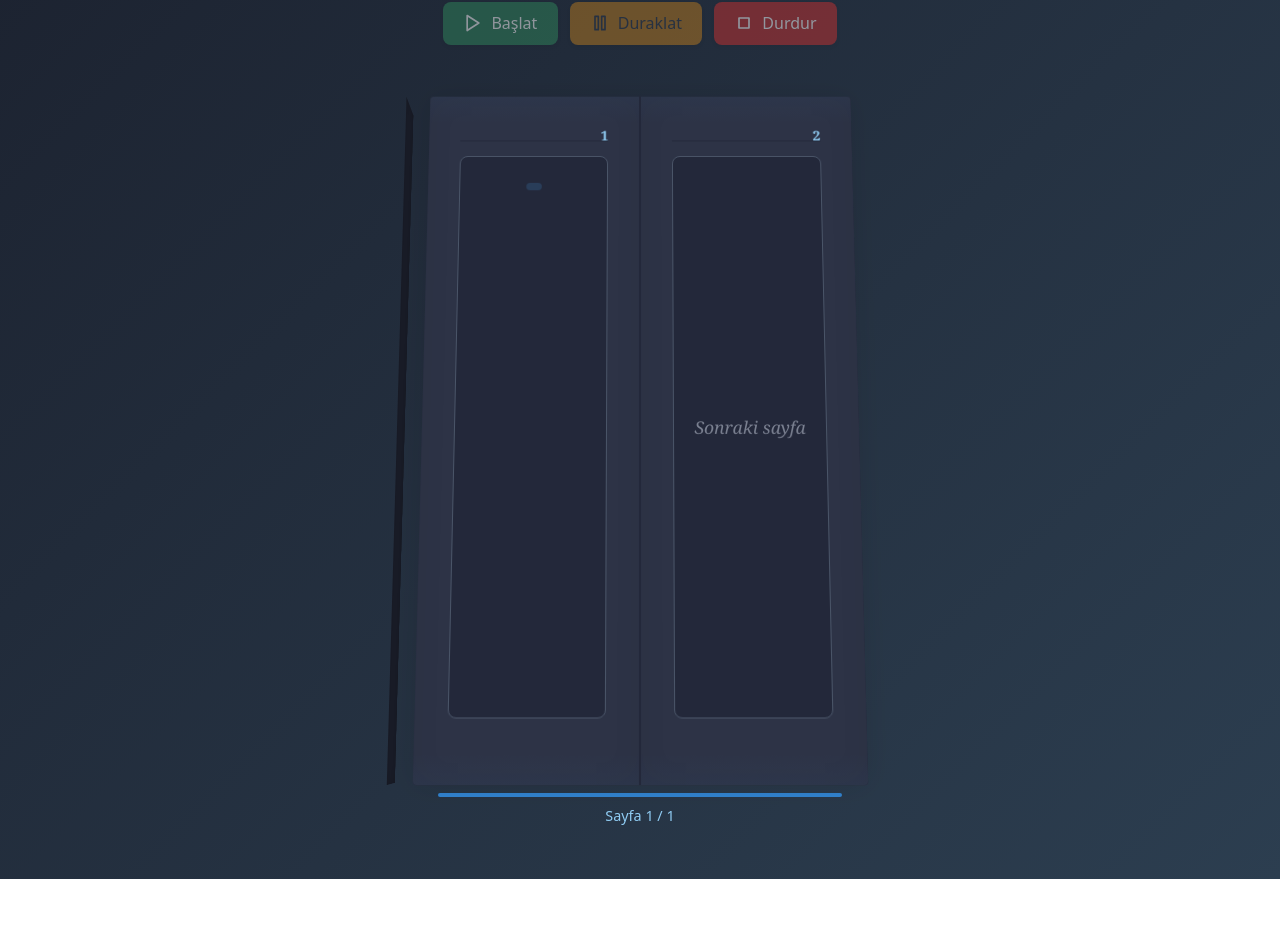
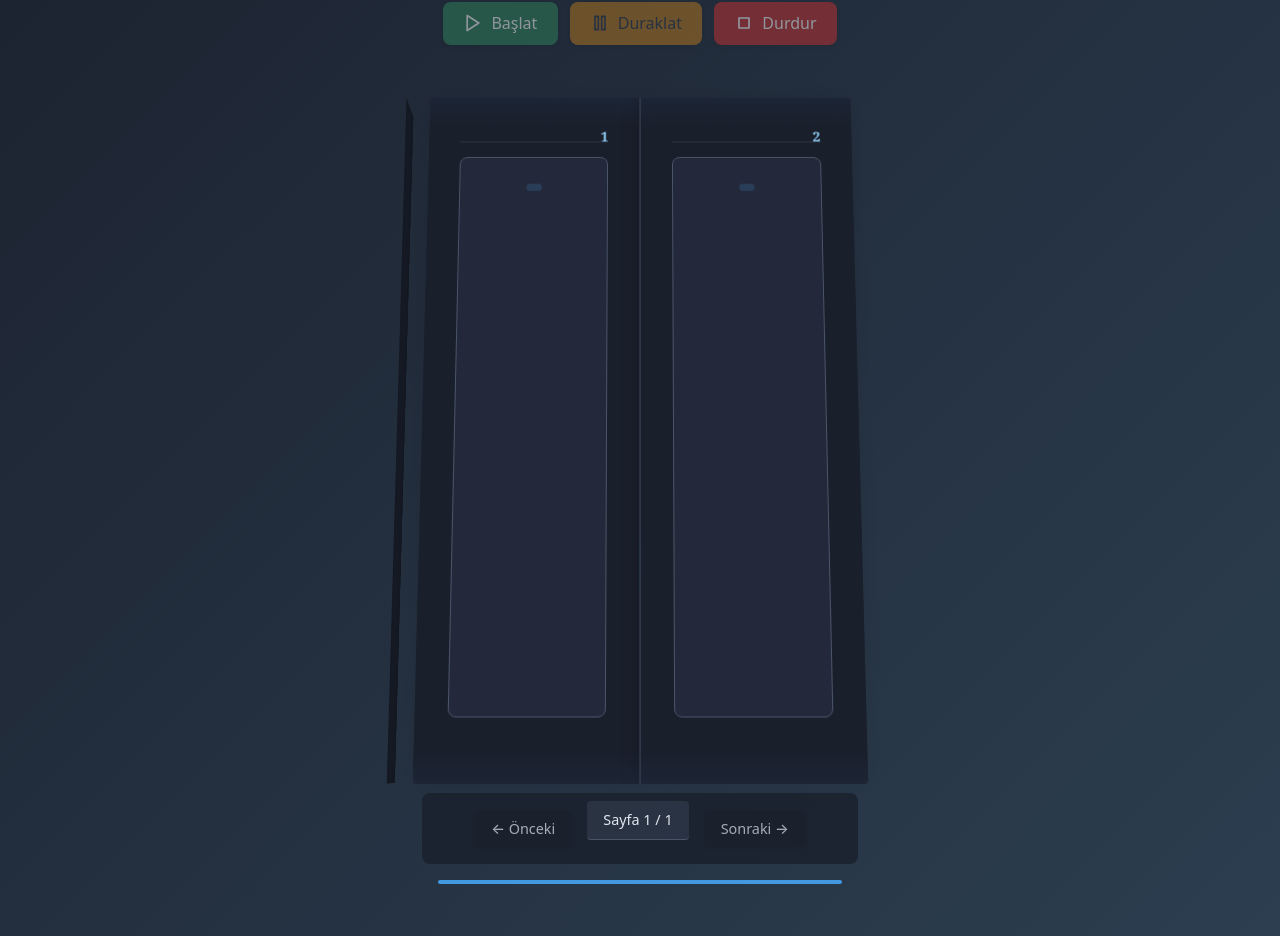
Before and after one commit to iammfatihnaziroglu/Pdf-Reader, a React (Vite) app in the folder pdf-to-speech/: page / in a window 1280 px wide. Shown: the part 354-1290 px from the top of the page. Before the commit the page ends 1233 px from the top, so only its background shows below. Built offline with nearby package versions, Linux system fonts and the light colour scheme.

Commit message:
book view changed and all pdf pages visible on the book

```diff
--- a/pdf-to-speech/src/App.css
+++ b/pdf-to-speech/src/App.css
@@ -291,7 +291,7 @@ select:focus {
   position: relative;
   width: 100%;
   height: 100%;
-  background: #23283a;
+  background: #1a1f2c;
   border-radius: 4px;
   box-shadow: 0 0 30px rgba(0, 0, 0, 0.1);
   transform-style: preserve-3d;
@@ -304,7 +304,7 @@ select:focus {
   top: 0;
   width: 50px;
   height: 100%;
-  background: #181b26;
+  background: #141923;
   transform: rotateY(90deg) translateZ(-25px);
   transform-origin: 0 50%;
   box-shadow: inset -5px 0 15px rgba(0, 0, 0, 0.1);
@@ -325,24 +325,27 @@ select:focus {
   width: 50%;
   height: 100%;
   padding: 2rem;
-  background: #2d3346;
-  box-shadow: inset 0 0 30px rgba(0, 0, 0, 0.05);
-  overflow: hidden;
+  background: #1a1f2c;
+  box-shadow: 0 0 20px rgba(0, 0, 0, 0.2);
+  transition: all 0.3s ease;
+  overflow-y: auto;
 }
 
 .left-page {
-  border-right: 1px solid #23283a;
+  border-right: 1px solid #2d3748;
+  border-radius: 8px 0 0 8px;
 }
 
 .right-page {
-  border-left: 1px solid #23283a;
+  border-left: 1px solid #2d3748;
+  border-radius: 0 8px 8px 0;
 }
 
 .page-header {
   position: relative;
   padding-bottom: 1rem;
   margin-bottom: 1rem;
-  border-bottom: 1px solid #23283a;
+  border-bottom: 1px solid #2d3748;
 }
 
 .page-number {
@@ -350,7 +353,7 @@ select:focus {
   right: 0;
   top: 0;
   font-size: 0.9rem;
-  color: #5c6bc0;
+  color: #718096;
   font-family: 'Georgia', serif;
 }
 
@@ -386,7 +389,7 @@ select:focus {
 
 .progress-bar {
   height: 4px;
-  background: #23283a;
+  background: #2d3748;
   border-radius: 2px;
   overflow: hidden;
   margin-bottom: 0.5rem;
@@ -394,7 +397,7 @@ select:focus {
 
 .progress-fill {
   height: 100%;
-  background: #3182ce;
+  background: #4299e1;
   transition: width 0.3s ease;
 }
 
@@ -406,13 +409,11 @@ select:focus {
 
 /* Scrollbar stilleri */
 .text-content::-webkit-scrollbar-track {
-  background: #23283a;
-  border-radius: 3px;
+  background: #1a1f2c;
 }
 
 .text-content::-webkit-scrollbar-thumb {
   background: #2d3748;
-  border-radius: 3px;
 }
 
 .text-content::-webkit-scrollbar-thumb:hover {
@@ -426,7 +427,7 @@ select:focus {
 
 /* Metin seçimi */
 .text-content ::selection {
-  background: rgba(66, 153, 225, 0.22);
+  background: rgba(66, 153, 225, 0.2);
   color: #e2e8f0;
 }
 
@@ -438,7 +439,7 @@ select:focus {
   left: 0;
   right: 0;
   height: 30px;
-  background: linear-gradient(to bottom, rgba(66, 153, 225, 0.04), transparent);
+  background: linear-gradient(to bottom, rgba(66, 153, 225, 0.05), transparent);
   pointer-events: none;
 }
 
@@ -449,7 +450,7 @@ select:focus {
   left: 0;
   right: 0;
   height: 30px;
-  background: linear-gradient(to top, rgba(66, 153, 225, 0.04), transparent);
+  background: linear-gradient(to top, rgba(66, 153, 225, 0.05), transparent);
   pointer-events: none;
 }
 
@@ -466,3 +467,109 @@ select:focus {
     font-size: 1rem;
   }
 }
+
+/* Sayfa Geçiş Butonları */
+.page-navigation {
+  display: flex;
+  justify-content: center;
+  align-items: center;
+  gap: 1rem;
+  margin-top: 1rem;
+  padding: 0.5rem;
+  background: rgba(26, 32, 44, 0.8);
+  border-radius: 8px;
+}
+
+.nav-button {
+  padding: 0.5rem 1rem;
+  border: none;
+  border-radius: 4px;
+  background: #2d3748;
+  color: #e2e8f0;
+  cursor: pointer;
+  transition: all 0.3s ease;
+  font-size: 0.9rem;
+  display: flex;
+  align-items: center;
+  gap: 0.5rem;
+}
+
+.nav-button:hover:not(:disabled) {
+  background: #4a5568;
+  transform: translateY(-1px);
+}
+
+.nav-button:disabled {
+  background: #1a202c;
+  cursor: not-allowed;
+  opacity: 0.7;
+}
+
+.page-info {
+  color: #e2e8f0;
+  font-weight: 500;
+  font-size: 0.9rem;
+  padding: 0.5rem 1rem;
+  background: rgba(45, 55, 72, 0.8);
+  border-radius: 4px;
+  min-width: 100px;
+  text-align: center;
+}
+
+/* Kitap Kapağı ve Sayfa Başlıkları */
+.book-cover {
+  background: #1a1f2c;
+}
+
+.book-spine {
+  background: #141923;
+}
+
+.page-header {
+  border-bottom: 1px solid #2d3748;
+}
+
+.page-number {
+  color: #718096;
+}
+
+.current-page {
+  color: #90cdf4;
+}
+
+/* İlerleme Çubuğu */
+.progress-bar {
+  background: #2d3748;
+}
+
+.progress-fill {
+  background: #4299e1;
+}
+
+/* Scrollbar */
+.text-content::-webkit-scrollbar-track {
+  background: #1a1f2c;
+}
+
+.text-content::-webkit-scrollbar-thumb {
+  background: #2d3748;
+}
+
+.text-content::-webkit-scrollbar-thumb:hover {
+  background: #4a5568;
+}
+
+/* Sayfa Kenarları */
+.book-page::before {
+  background: linear-gradient(to bottom, rgba(66, 153, 225, 0.05), transparent);
+}
+
+.book-page::after {
+  background: linear-gradient(to top, rgba(66, 153, 225, 0.05), transparent);
+}
+
+/* Metin Seçimi */
+.text-content ::selection {
+  background: rgba(66, 153, 225, 0.2);
+  color: #e2e8f0;
+}
--- a/pdf-to-speech/src/components/PDFViewer.tsx
+++ b/pdf-to-speech/src/components/PDFViewer.tsx
@@ -1,3 +1,5 @@
+import { usePDF } from '../context/PDFContext';
+
 interface PDFViewerProps {
   currentText: string;
   currentPage: number;
@@ -6,8 +8,30 @@ interface PDFViewerProps {
 }
 
 export function PDFViewer({ currentText, currentPage, totalPages, currentSentence }: PDFViewerProps) {
+  const { state, dispatch } = usePDF();
   const sentences = currentText.match(/[^.!?]+[.!?]+/g) || [currentText];
-  const isEvenPage = currentPage % 2 === 0;
+
+  // Sol sayfa için metin (tek numaralı sayfalar)
+  const leftPageText = state.pagesText[currentPage - 1] || '';
+  const leftPageSentences = leftPageText.match(/[^.!?]+[.!?]+/g) || [leftPageText];
+
+  // Sağ sayfa için metin (çift numaralı sayfalar)
+  const rightPageText = state.pagesText[currentPage] || '';
+  const rightPageSentences = rightPageText.match(/[^.!?]+[.!?]+/g) || [rightPageText];
+
+  const handlePrevPage = () => {
+    if (currentPage > 1) {
+      dispatch({ type: 'SET_PAGE', payload: { current: currentPage - 1, total: totalPages } });
+      dispatch({ type: 'SET_TEXT', payload: state.pagesText[currentPage - 2] || '' });
+    }
+  };
+
+  const handleNextPage = () => {
+    if (currentPage < totalPages) {
+      dispatch({ type: 'SET_PAGE', payload: { current: currentPage + 1, total: totalPages } });
+      dispatch({ type: 'SET_TEXT', payload: state.pagesText[currentPage] || '' });
+    }
+  };
 
   return (
     <div className="book-container">
@@ -16,17 +40,14 @@ export function PDFViewer({ currentText, currentPage, totalPages, currentSentenc
           <div className="book-spine"></div>
           <div className="book-pages">
             {/* Sol Sayfa */}
-            <div className={`book-page left-page ${isEvenPage ? 'even' : 'odd'}`}>
+            <div className="book-page left-page">
               <div className="page-header">
                 <div className="page-number">
-                  <span className="current-page">{isEvenPage ? currentPage - 1 : currentPage}</span>
+                  <span className="current-page">{currentPage}</span>
                 </div>
               </div>
               <div className="text-content">
-                {isEvenPage ? (
-                  <div className="page-placeholder">Önceki sayfa</div>
-                ) : (
-                  sentences.map((sentence, index) => {
+                {leftPageSentences.map((sentence, index) => {
                   const trimmedSentence = sentence.trim();
                   const isCurrentSentence = trimmedSentence === currentSentence;
                   return (
@@ -35,24 +56,22 @@ export function PDFViewer({ currentText, currentPage, totalPages, currentSentenc
                       className={`sentence ${isCurrentSentence ? 'current' : ''}`}
                     >
                       {trimmedSentence}
-                        {index < sentences.length - 1 ? '. ' : ''}
+                      {index < leftPageSentences.length - 1 ? '. ' : ''}
                     </span>
                   );
-                  })
-                )}
+                })}
               </div>
             </div>
 
             {/* Sağ Sayfa */}
-            <div className={`book-page right-page ${isEvenPage ? 'odd' : 'even'}`}>
+            <div className="book-page right-page">
               <div className="page-header">
                 <div className="page-number">
-                  <span className="current-page">{isEvenPage ? currentPage : currentPage + 1}</span>
+                  <span className="current-page">{currentPage + 1}</span>
                 </div>
               </div>
               <div className="text-content">
-                {isEvenPage ? (
-                  sentences.map((sentence, index) => {
+                {rightPageSentences.map((sentence, index) => {
                   const trimmedSentence = sentence.trim();
                   const isCurrentSentence = trimmedSentence === currentSentence;
                   return (
@@ -61,18 +80,37 @@ export function PDFViewer({ currentText, currentPage, totalPages, currentSentenc
                       className={`sentence ${isCurrentSentence ? 'current' : ''}`}
                     >
                       {trimmedSentence}
-                        {index < sentences.length - 1 ? '. ' : ''}
+                      {index < rightPageSentences.length - 1 ? '. ' : ''}
                     </span>
                   );
-                  })
-                ) : (
-                  <div className="page-placeholder">Sonraki sayfa</div>
-                )}
+                })}
               </div>
             </div>
           </div>
         </div>
       </div>
+
+      {/* Sayfa Geçiş Butonları */}
+      <div className="page-navigation">
+        <button
+          className="nav-button prev"
+          onClick={handlePrevPage}
+          disabled={currentPage <= 1}
+        >
+          ← Önceki
+        </button>
+        <div className="page-info">
+          Sayfa {currentPage} / {totalPages}
+        </div>
+        <button
+          className="nav-button next"
+          onClick={handleNextPage}
+          disabled={currentPage >= totalPages}
+        >
+          Sonraki →
+        </button>
+      </div>
+
       <div className="book-progress">
         <div className="progress-bar">
           <div
@@ -80,9 +118,6 @@ export function PDFViewer({ currentText, currentPage, totalPages, currentSentenc
             style={{ width: `${(currentPage / totalPages) * 100}%` }}
           ></div>
         </div>
-        <div className="progress-text">
-          Sayfa {currentPage} / {totalPages}
-        </div>
       </div>
     </div>
   );
--- a/pdf-to-speech/src/context/PDFContext.tsx
+++ b/pdf-to-speech/src/context/PDFContext.tsx
@@ -11,6 +11,7 @@ interface PDFState {
   selectedVoice: string;
   isPlaying: boolean;
   isPaused: boolean;
+  pagesText: string[];
 }
 
 type PDFAction =
@@ -21,7 +22,8 @@ type PDFAction =
   | { type: 'SET_VOICES'; payload: SpeechSynthesisVoice[] }
   | { type: 'SET_SELECTED_VOICE'; payload: string }
   | { type: 'SET_PLAYING'; payload: boolean }
-  | { type: 'SET_PAUSED'; payload: boolean };
+  | { type: 'SET_PAUSED'; payload: boolean }
+  | { type: 'SET_PAGES_TEXT'; payload: string[] };
 
 const initialState: PDFState = {
   currentText: '',
@@ -33,6 +35,7 @@ const initialState: PDFState = {
   selectedVoice: '',
   isPlaying: false,
   isPaused: false,
+  pagesText: [],
 };
 
 function pdfReducer(state: PDFState, action: PDFAction): PDFState {
@@ -53,6 +56,8 @@ function pdfReducer(state: PDFState, action: PDFAction): PDFState {
       return { ...state, isPlaying: action.payload };
     case 'SET_PAUSED':
       return { ...state, isPaused: action.payload };
+    case 'SET_PAGES_TEXT':
+      return { ...state, pagesText: action.payload };
     default:
       return state;
   }
```
Also changed, not shown: pdf-to-speech/src/components/PDFReader.tsx (+23 -8 lines). Lines whose indentation alone changed are shown as unchanged.
